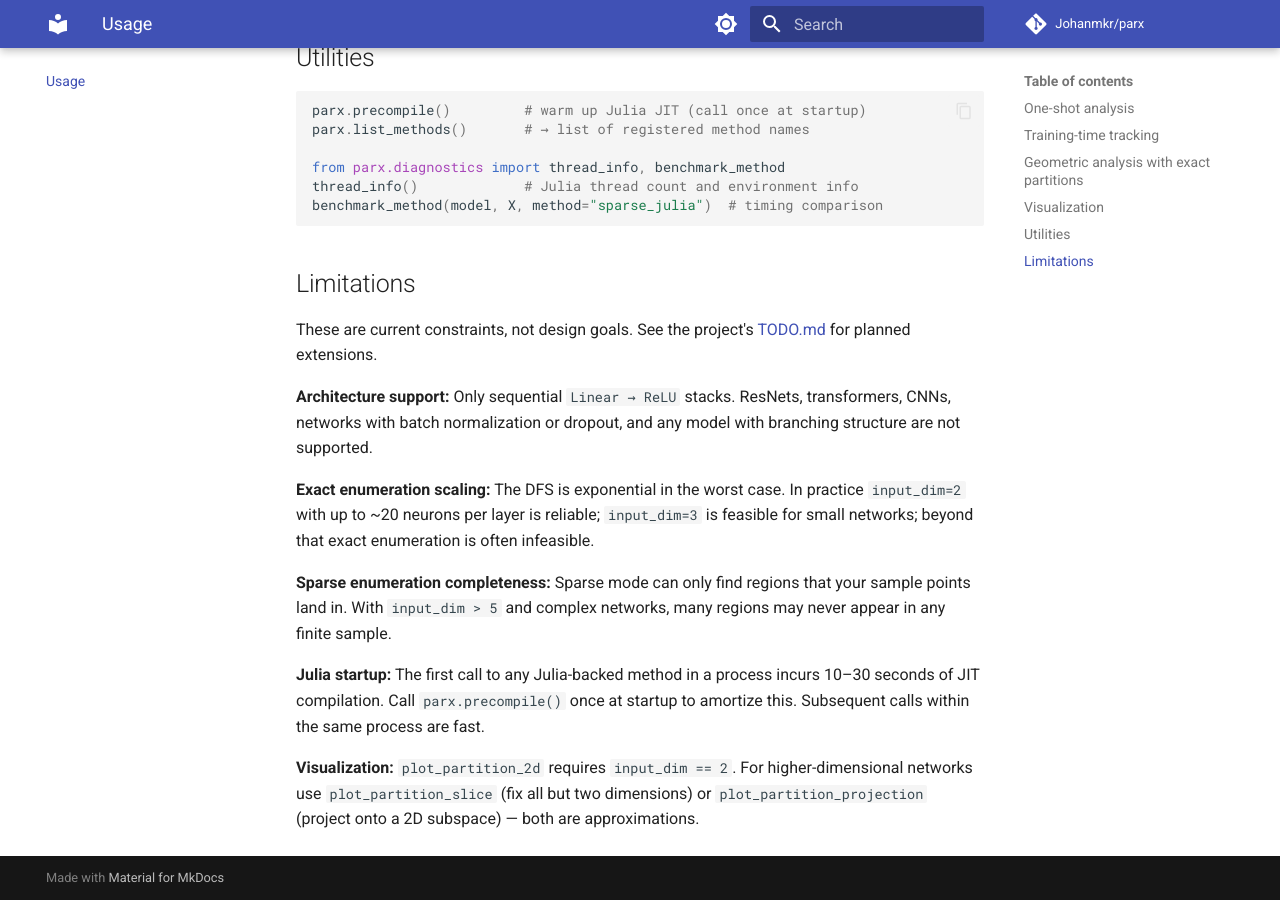
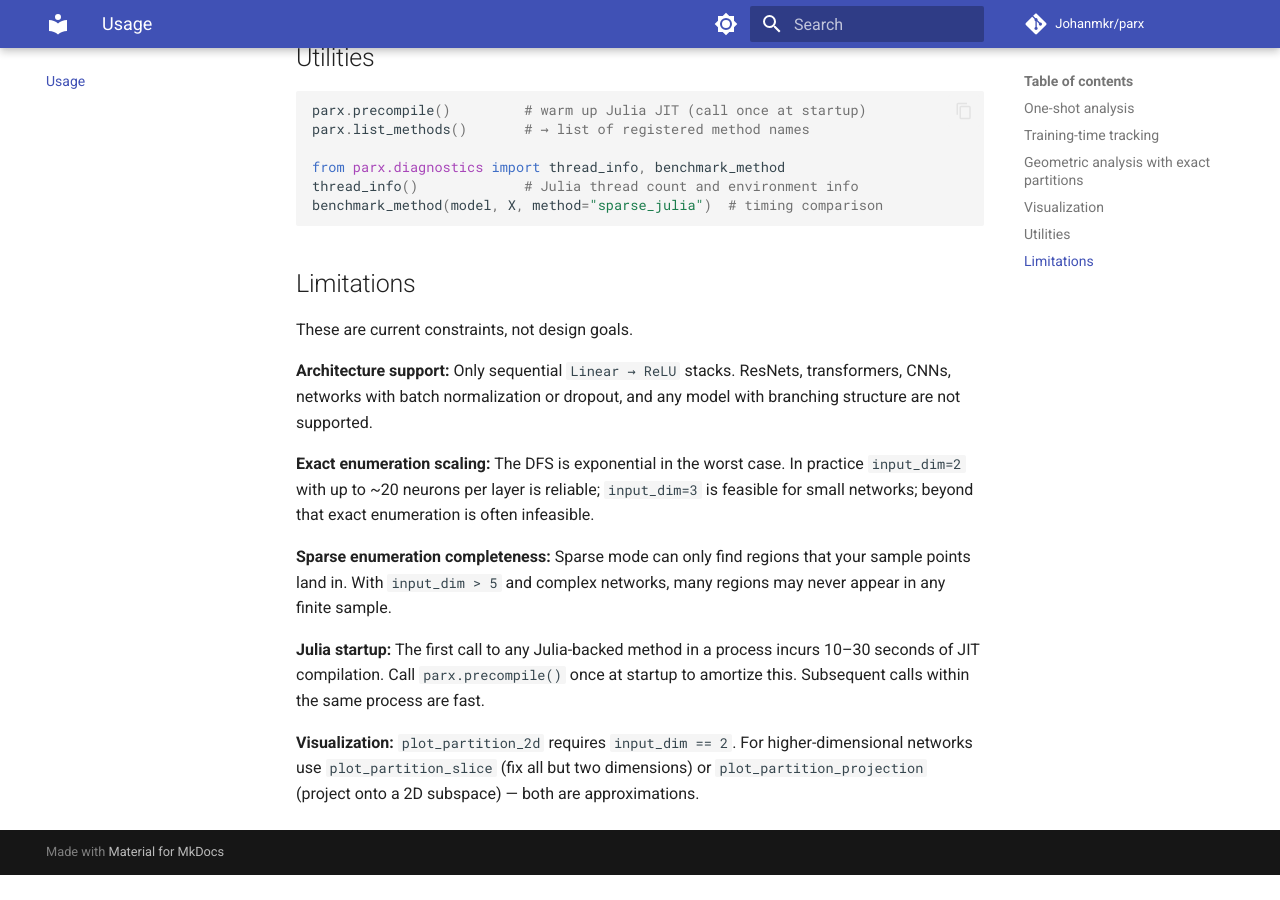
Before and after one commit to Johanmkr/parx, an MkDocs documentation site: the page built from docs/usage.md, in a window 1280 px wide and 900 px high, scrolled down 2425 px. Built offline with MkDocs 1.6.1 and Material for MkDocs 9.7.7, drawn with Linux system fonts in a browser that asks for light colours; comment, search, counter and statistics services are not loaded; after the commit the page ends 3300 px from its top, so only the background shows below that.

Commit message:
ADD: Zenodo DOI, remove stale TODO.md actual

```diff
--- a/docs/usage.md
+++ b/docs/usage.md
@@ -113,7 +113,7 @@
 
 ## Limitations
 
-These are current constraints, not design goals. See the project's [TODO.md](https://github.com/Johanmkr/parx/blob/main/TODO.md) for planned extensions.
+These are current constraints, not design goals.
 
 **Architecture support:** Only sequential `Linear → ReLU` stacks. ResNets, transformers, CNNs, networks with batch normalization or dropout, and any model with branching structure are not supported.
 
```
Also changed, not shown: README.md (+6 -2 lines), 1 other file.
